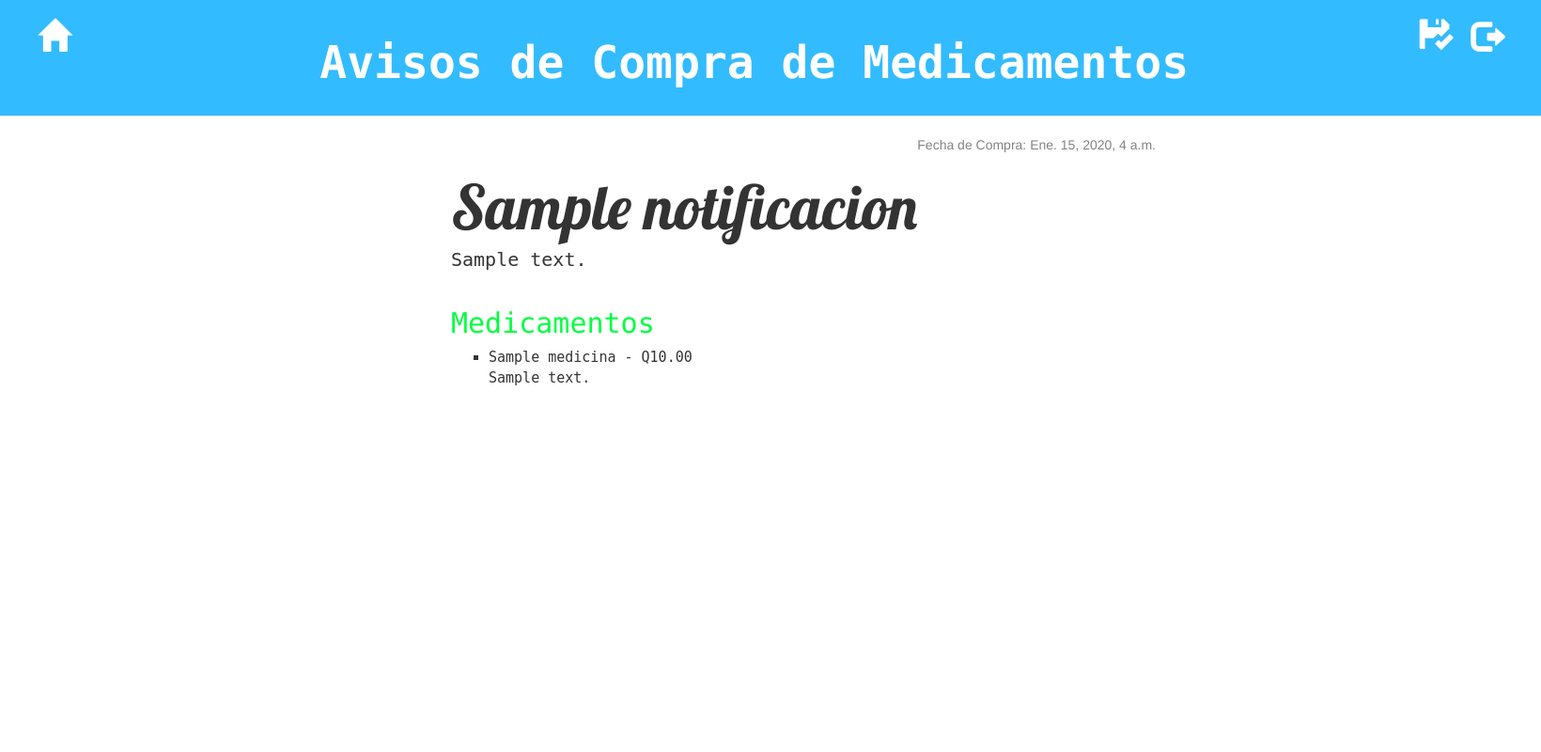
After one commit to gerrod9918/Proyectozona, a Django app: page /detalle/1/ in a window 1640 px wide. The commit adds this page. Shown: the whole page at 94% size. Run offline with Django 3.2, Linux system fonts and the light colour scheme; tables that the repository leaves empty hold one stand-in row (values such as "Sample post"); some libraries are stand-ins or nearby versions.

Commit message:
Creacion de vista de paciente con sus funciones

```diff
--- a/notificaciones/settings.py
+++ b/notificaciones/settings.py
@@ -55,7 +55,7 @@ ROOT_URLCONF = 'notificaciones.urls'
 TEMPLATES = [
     {
         'BACKEND': 'django.template.backends.django.DjangoTemplates',
-        'DIRS': [],
+        'DIRS': ['.templates/'],
         'APP_DIRS': True,
         'OPTIONS': {
             'context_processors': [
@@ -120,3 +120,5 @@ USE_TZ = True
 
 STATIC_URL = '/static/'
 STATIC_ROOT = os.path.join(BASE_DIR, 'static')
+
+LOGIN_REDIRECT_URL = '/'
--- a/pamedicinas/models.py
+++ b/pamedicinas/models.py
@@ -6,7 +6,7 @@ from django.utils import timezone
 class Medicina(models.Model):
     nombre  =   models.CharField(max_length=30)
     descripcion = models.CharField(max_length=1000)
-    precio = models.DecimalField(max_digits=10, decimal_places=3)
+    precio = models.DecimalField(max_digits=10, decimal_places=2)
 
     def __str__(self):
 
@@ -17,7 +17,7 @@ class Notificacion(models.Model):
     paciente = models.ForeignKey('auth.User', on_delete=models.CASCADE)
     titulo    = models.CharField(max_length=60)
     descripcion      = models.CharField(max_length=1000)
-    medicinas   = models.ManyToManyField(Medicina, through='Tiene')
+    medicinas   = models.ManyToManyField(Medicina, related_name="get_medicinas", through='Tiene')
     fecha_creacion = models.DateTimeField(default=timezone.now)
     fecha_compra = models.DateTimeField(blank=True, null=True)
 
--- /dev/null
+++ b/pamedicinas/static/css/pagina.css
@@ -0,0 +1,90 @@
+.page-header {
+    background-color: #33BBFF;
+    margin-top: 0;
+    padding: 20px 20px 20px 40px;
+}
+
+.page-header h1, .page-header h1 a, .page-header h1 a:visited, .page-header h1 a:active {
+    color: #ffffff;
+    font-size: 36pt;
+    text-decoration: none;
+    text-align: center;
+}
+
+.content {
+    margin-left: 465px;
+}
+
+h1 {
+    font-family: 'Lucida Console', cursive;
+    font-weight: bold;
+}
+
+h2 {
+    font-family: 'Lobster', cursive;
+    text-decoration-color: black;
+    font-size: 65px;
+}
+
+h6 {
+    font-weight: 'bold';
+    font-style: 'italic';
+    font-family: monospace;
+    font-size: 20px;
+}
+
+h4 {
+    font-weight: 'bold';
+    font-style: 'italic';
+    font-family: 'Lucida Console';
+    font-size: 30px;
+    color: #00FF40;
+}
+
+ul {
+    font-size: 15px;
+    font-family: monospace;
+}
+
+.btn {
+    color: #0099CC;
+    background: transparent;
+    border: 2px solid #0099CC;
+    border-radius: 6px;
+    font-size: 22px;
+}
+
+.date {
+    float: right;
+    color: #828282;
+}
+
+.save {
+    float: right;
+}
+
+.post-form textarea, .post-form input {
+    width: 100%;
+}
+
+.top-menu, .top-menu:hover, .top-menu:visited {
+    color: #ffffff;
+    float: right;
+    font-size: 26pt;
+    margin-right: 20px;
+}
+
+.top-menud {
+  color: #ffffff;
+  float: left;
+  font-size: 26pt;
+  margin-right: 20px;
+}
+
+.post {
+    margin-bottom: 70px;
+}
+
+.post h1 a, .post h1 a:visited {
+    color: #000000;
+}
--- /dev/null
+++ b/pamedicinas/templates/proyecto/base.html
@@ -0,0 +1,27 @@
+{% load static %}
+<html>
+    <head>
+        <link rel="stylesheet" href="//maxcdn.bootstrapcdn.com/bootstrap/3.2.0/css/bootstrap.min.css">
+        <link rel="stylesheet" href="//maxcdn.bootstrapcdn.com/bootstrap/3.2.0/css/bootstrap-theme.min.css">
+        <link rel="stylesheet" href="{% static 'css/pagina.css' %}">
+        <link href="//fonts.googleapis.com/css?family=Lobster&subset=latin,latin-ext" rel="stylesheet" type="text/css">
+
+        <title>Notificaciones APP</title>
+        <div class="page-header">
+          <a class="top-menu"><span class="glyphicon glyphicon-log-out"></span></a>
+          <a href="{% url 'lista_comprado' %}" class="top-menu"><span class="glyphicon glyphicon-floppy-saved"></span></a>
+          <a href="/lista/" class="top-menud"><span class="glyphicon glyphicon-home"></span></a>
+          <h1><a href="/lista/">Avisos de Compra de Medicamentos</a></h1>
+        </div>
+    </head>
+    <body>
+        <div class="content container">
+          <div class="row">
+              <div class="col-md-8">
+                {% block content %}
+                {% endblock %}
+              </div>
+          </div>
+        </div>
+    </body>
+</html>
--- /dev/null
+++ b/pamedicinas/templates/proyecto/detalle_not.html
@@ -0,0 +1,26 @@
+{% extends 'proyecto/base.html' %}
+{% block content %}
+        <div class="post">
+        {% if notificacion.fecha_compra %}
+          <div class="date">
+            <p>Fecha de Compra: {{ notificacion.fecha_compra }}
+          </div>
+        {% else %}
+          <div class="date">
+            <p>Fecha: {{ notificacion.fecha_creacion }}
+          </div>
+          <a href="{% url 'comprar' pk=notificacion.pk %}" class="btn btn-default">Compra Realizada</a>
+        {% endif %}
+        <br>
+        <h2>{{ notificacion.titulo }}</h2>
+        <h6>{{ notificacion.descripcion|linebreaksbr }}</h6>
+        <br>
+        <h4>Medicamentos</h4>
+        <ul>
+        {% for medicina in medicinas %}
+            <li type="square">{{ medicina.nombre }} - Q{{ medicina.precio }}</li>
+            <dd>{{ medicina.descripcion }}</dd>
+        {% endfor %}
+        </ul>
+    </div>
+{% endblock %}
--- a/pamedicinas/urls.py
+++ b/pamedicinas/urls.py
@@ -4,4 +4,8 @@ from . import views
 
 urlpatterns = [
     path('lista/', views.lista, name='lista'),
+    path('detalle/<int:pk>/', views.detalle, name='detalle'),
+    path('comprar/<int:pk>/', views.comprar, name='comprar'),
+    path('lista_comprado/', views.lista_comprado, name='lista_comprado'),
+    path('validar/', views.validarusuario, name='validarUsuario'),
 ]
--- a/pamedicinas/views.py
+++ b/pamedicinas/views.py
@@ -1,4 +1,38 @@
-from django.shortcuts import render
+from django.shortcuts import render, get_object_or_404
+from .models import Notificacion, Medicina
+from django.shortcuts import redirect
+from django.utils import timezone
+
 
 def lista(request):
-    return render(request, 'proyecto/listar_not.html', {})
+    notificaciones = Notificacion.objects.filter(fecha_compra__isnull=True).order_by('fecha_creacion')
+    return render(request, 'proyecto/listar_not.html', {'notificaciones': notificaciones})
+
+def lista_comprado(request):
+    notificaciones = Notificacion.objects.filter(fecha_compra__lte=timezone.now()).order_by('fecha_compra')
+    return render(request, 'proyecto/listar_not.html', {'notificaciones': notificaciones})
+
+def detalle(request, pk):
+    p = get_object_or_404(Notificacion, pk=pk, id=pk)
+    q = Notificacion.medicinas.through.objects.filter(notificacion_id = pk)
+    medicinafin = []
+
+    for value in q:
+        dato = value.medicina_id
+        medi = get_object_or_404(Medicina, pk=dato)
+        medicinafin.append(medi)
+        pass
+    return render(request, 'proyecto/detalle_not.html', {'notificacion':p, 'medicinas':medicinafin})
+
+def comprar(request, pk):
+    noti = get_object_or_404(Notificacion, pk=pk)
+    noti.confirmado()
+    return redirect('detalle', pk=pk)
+
+def validarusuario(request):
+    if request.user.is_authenticated:
+      if request.user.groups.name  == "Pacientes":
+        return redirect('/lista/')
+      elif request.user.is_admin:
+        return redirect('/admin/')
+    return redirect('login')
```
Also changed, not shown: pamedicinas/templates/proyecto/listar_not.html (+12 -8 lines), pamedicinas/migrations/0001_initial.py.
